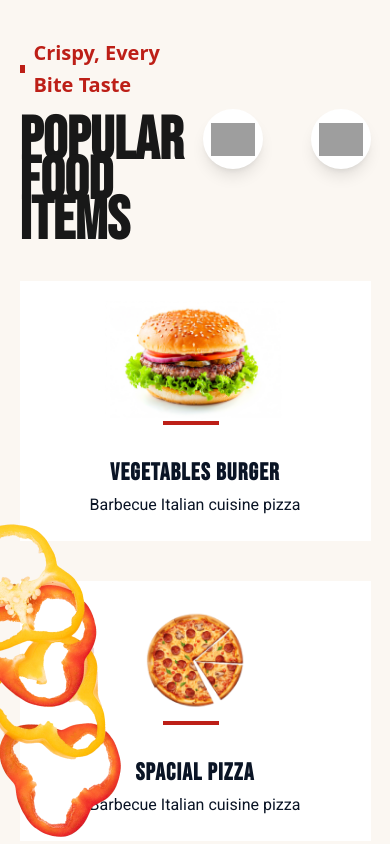
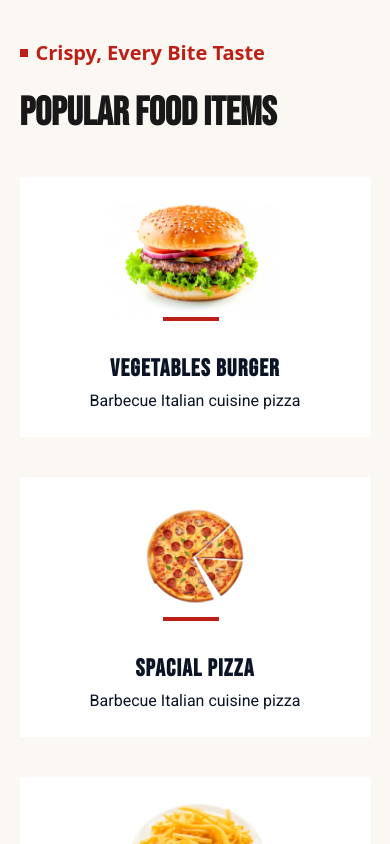
Before and after one commit to hrmrakib/neno-restaurant, a React (Vite) app: page / in a window 390 px wide. Shown: the part 2340-3184 px from the top of the page. Built offline with nearby package versions, Linux system fonts and the light colour scheme; grey boxes are pictures that could not be loaded.

Commit message:
responsive:  the popular section

```diff
--- a/src/components/home/Popular.jsx
+++ b/src/components/home/Popular.jsx
@@ -14,12 +14,12 @@ const Popular = () => {
                 Crispy, Every Bite Taste
               </span>
             </p>
-            <h2 className='mt-5 text-[#181818] text-6xl font-bold leading-10 font-bebas'>
+            <h2 className='mt-5 text-[#181818] text-[40px] lg:text-6xl font-bold leading-[48px] font-bebas'>
               POPULAR FOOD ITEMS
             </h2>
           </div>
 
-          <div className='flex items-start gap-12'>
+          <div className='hidden lg:flex items-start gap-12'>
             <div className='bg-white w-[60px] h-[60px] rounded-full flex items-center justify-center p-2 shadow-lg cursor-pointer'>
               <img className='' src='/left-arrow.png' alt='left' />
             </div>
@@ -48,7 +48,11 @@ const Popular = () => {
         </div>
       </Container>
 
-      <img className='absolute top-1/3 left-0' src='/popular.png' alt='' />
+      <img
+        className='hidden lg:inline-block absolute top-1/3 left-0'
+        src='/popular.png'
+        alt=''
+      />
     </div>
   );
 };
```
